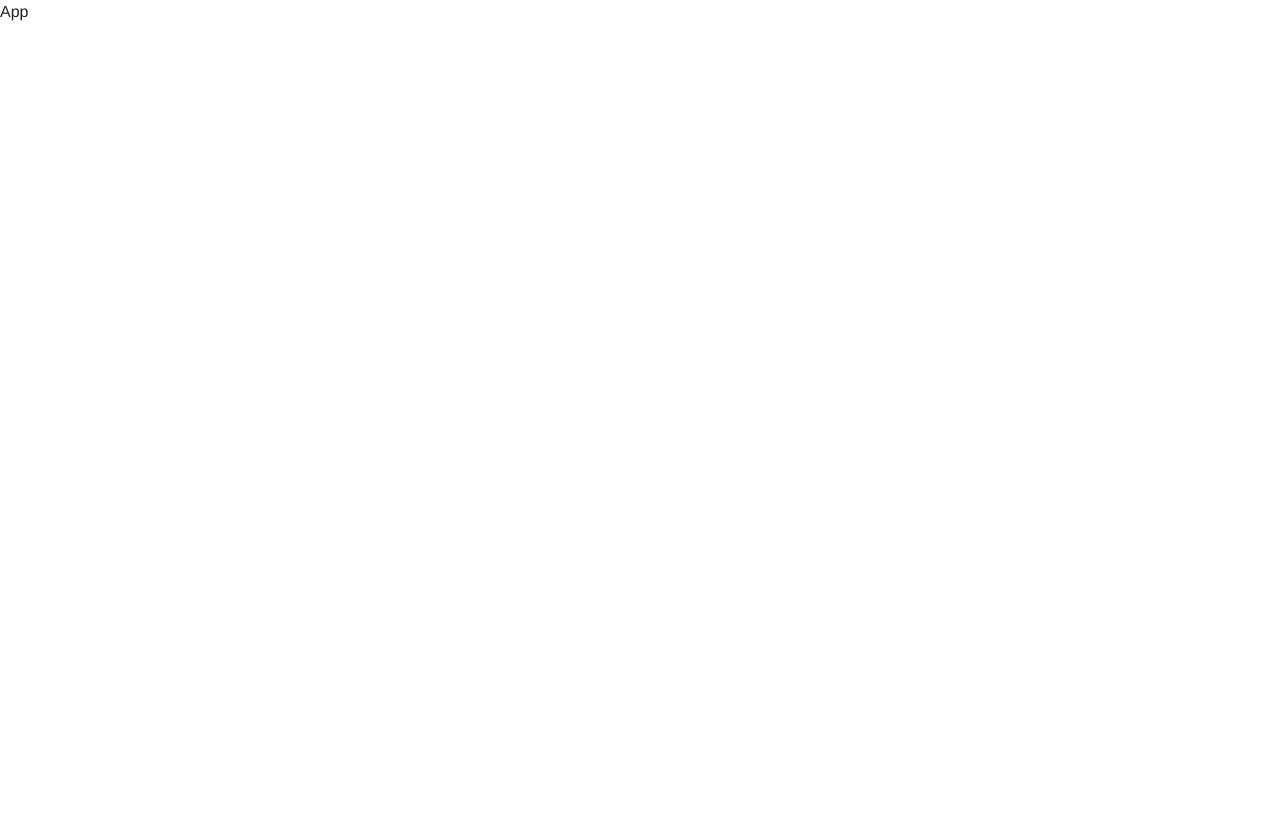
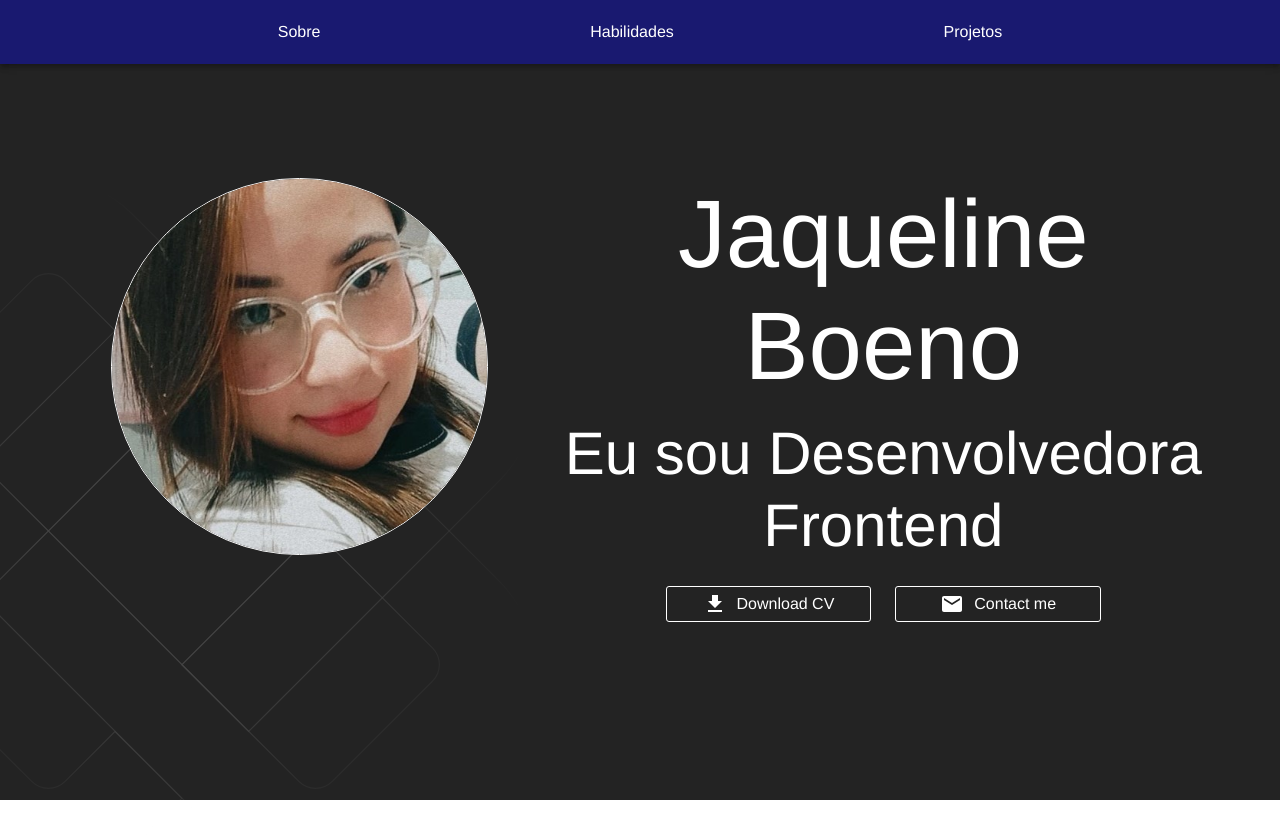
Before and after one commit to jaqueboeno96/my-portfolio, a React (Vite) app: page / in a window 1280 px wide. Shown: the top 838 px of the page. Before the commit the page ends 800 px from the top, so only its background shows below. Built offline with nearby package versions, Linux system fonts and the light colour scheme.

Commit message:
feat: creates Hero component UI

```diff
--- a/src/App.tsx
+++ b/src/App.tsx
@@ -1,11 +1,11 @@
-
+import Home from "./pages/Home/Home"
 
 const App = () => {
 
 
   return (
     <>
-     App
+     <Home/>
     </>
   )
 }
--- /dev/null
+++ b/src/pages/Home/Home.tsx
@@ -0,0 +1,15 @@
+import NavBar from "../../components/NavBar/NavBar"
+import Hero from "./sections/Hero/Hero"
+
+const Home = () => {
+
+
+    return (
+      <>
+        <NavBar/>
+        <Hero />
+      </>
+    )
+  }
+
+  export default Home
--- /dev/null
+++ b/src/pages/Home/sections/Hero/Hero.tsx
@@ -0,0 +1,66 @@
+import { Grid, styled, Container, Typography, Box } from "@mui/material"
+import Avatar from "../../../../assets/images/avatar.jpg"
+import DownloadIcon from '@mui/icons-material/Download';
+import EmailIcon from '@mui/icons-material/Email';
+import StyledButton from "../../../../components/StyledButton/StyledButton";
+import { AnimatedBackground } from "../../../../components/AnimatedBackground/AnimatedBackground";
+
+
+const Hero = () => {
+
+    const StyledHero = styled("div")(({ theme  }) => ({
+        backgroundColor: theme.palette.secondary.main,
+        height: "100vh",
+        display: "flex",
+        alignItems: "center"
+    }))
+
+    const StyledImg = styled("img")(({ theme  }) => ({
+        width: "80%",
+        borderRadius: "50%",
+        border: `1px solid ${theme.palette.secondary.contrastText}`,
+
+    }))
+
+
+    return (
+      <>
+            <StyledHero>
+                <Container maxWidth="lg">
+                    <Grid container spacing={2}>
+                        <Grid item xs={12} md={5}>
+                            <Box position="relative">
+                                <Box position="absolute" width={"150%"} top={"-100"} right={0}>
+                                    <AnimatedBackground />
+                                </Box>
+                                <Box position="relative" textAlign="center">
+                                    <StyledImg src={Avatar} />
+                                </Box>
+                            </Box>
+                        </Grid>
+                        <Grid item xs={12} md={7}>
+                            <Typography color="secondary.contrastText" variant="h1" textAlign="center" pb={2}>Jaqueline Boeno</Typography>
+                            <Typography color="secondary.contrastText" variant="h2" textAlign="center">Eu sou Desenvolvedora Frontend</Typography>
+                            <Grid container display="flex" justifyContent="center" spacing={3} pt={3}>
+                                <Grid item xs={12} md={4} display="flex" justifyContent="center">
+                                    <StyledButton>
+                                        <DownloadIcon />
+                                        <Typography>Download CV</Typography>
+                                    </StyledButton>
+                                </Grid>
+                                <Grid item xs={12} md={4} display="flex" justifyContent="center">
+                                    <StyledButton>
+                                        <EmailIcon/>
+                                        <Typography>Contact me</Typography>
+                                    </StyledButton>
+                                </Grid>
+                            </Grid>
+                        </Grid>
+                    </Grid>
+                </Container>
+            </StyledHero>
+      </>
+
+  )}
+
+  export default Hero
```
Also changed, not shown: src/assets/images/avatar.jpg (added).
